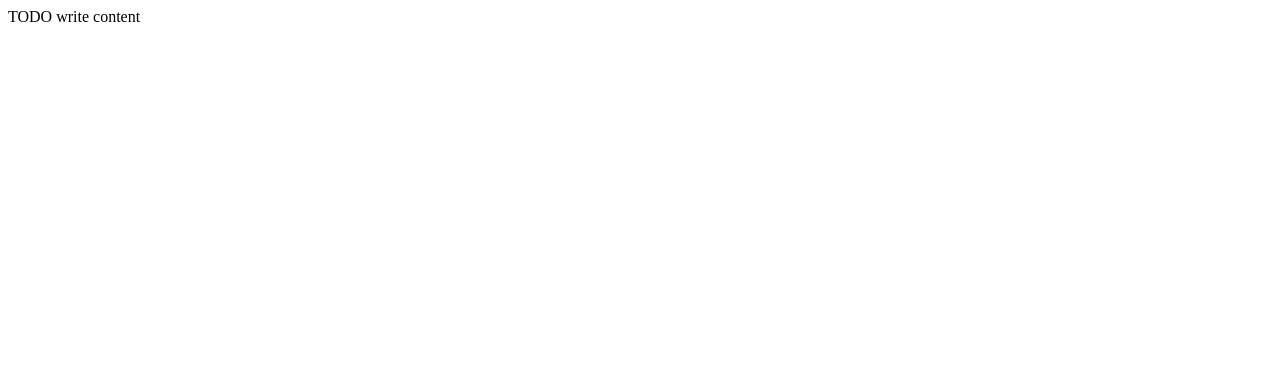
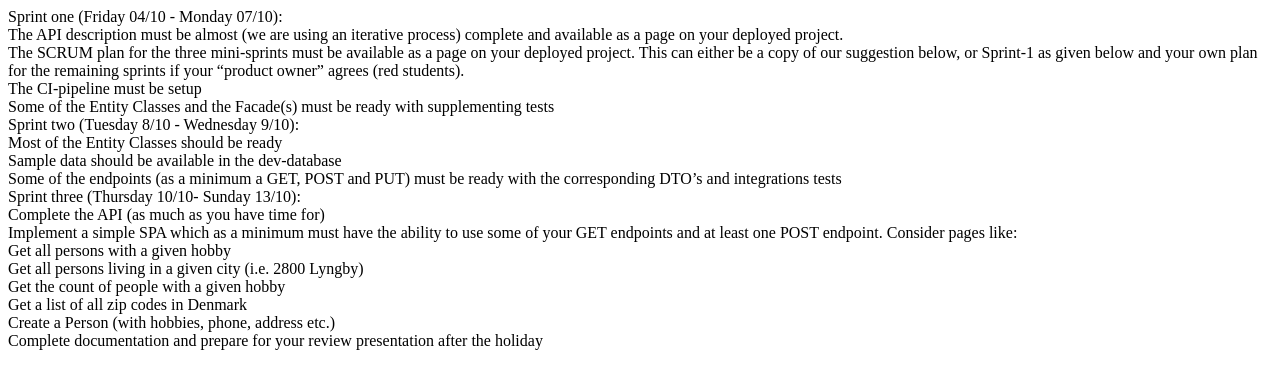
Before and after one commit to ChrisSkov/CA2, a plain HTML site: page src/main/webapp/SCRUM.html in a window 1280 px wide. Drawn offline with Linux system fonts and the light colour scheme.

Commit message:
add scrum plan

```diff
--- a/src/main/webapp/SCRUM.html
+++ b/src/main/webapp/SCRUM.html
@@ -11,6 +11,24 @@ and open the template in the editor.
         <meta name="viewport" content="width=device-width, initial-scale=1.0">
     </head>
     <body>
-        <div>TODO write content</div>
+        <div>Sprint one (Friday 04/10 - Monday 07/10): <br>
+            The API description must be almost (we are using an iterative process) complete and available as a page on your deployed project.<br>
+            The SCRUM plan for the three mini-sprints must be available as a page on your deployed project. This can either be a copy of our suggestion below, or Sprint-1 as given below and your own plan for the remaining sprints if your “product owner” agrees (red students).<br>
+            The CI-pipeline must be setup<br>
+            Some of the Entity Classes and the Facade(s) must be ready with supplementing tests<br>
+            Sprint two (Tuesday 8/10 - Wednesday 9/10):<br>
+            Most of the Entity Classes should be ready<br>
+            Sample data should be available in the dev-database<br>
+            Some of the endpoints (as a minimum a GET, POST and PUT) must be ready with the corresponding DTO’s and integrations tests<br>
+            Sprint three (Thursday 10/10- Sunday 13/10):<br>
+            Complete the API (as much as you have time for)<br>
+            Implement a simple SPA which as a minimum must have the ability to use some of your GET endpoints and at least one POST endpoint. Consider pages like:<br>
+            Get all persons with a given hobby<br>
+            Get all persons living in a given city (i.e. 2800 Lyngby)<br>
+            Get the count of people with a given hobby<br>
+            Get a list of all zip codes in Denmark<br>
+            Create a Person (with hobbies, phone, address etc.)<br>
+            Complete documentation and prepare for your review presentation after the holiday<br>
+        </div>
     </body>
 </html>
```
Also changed, not shown: 1 other file.
